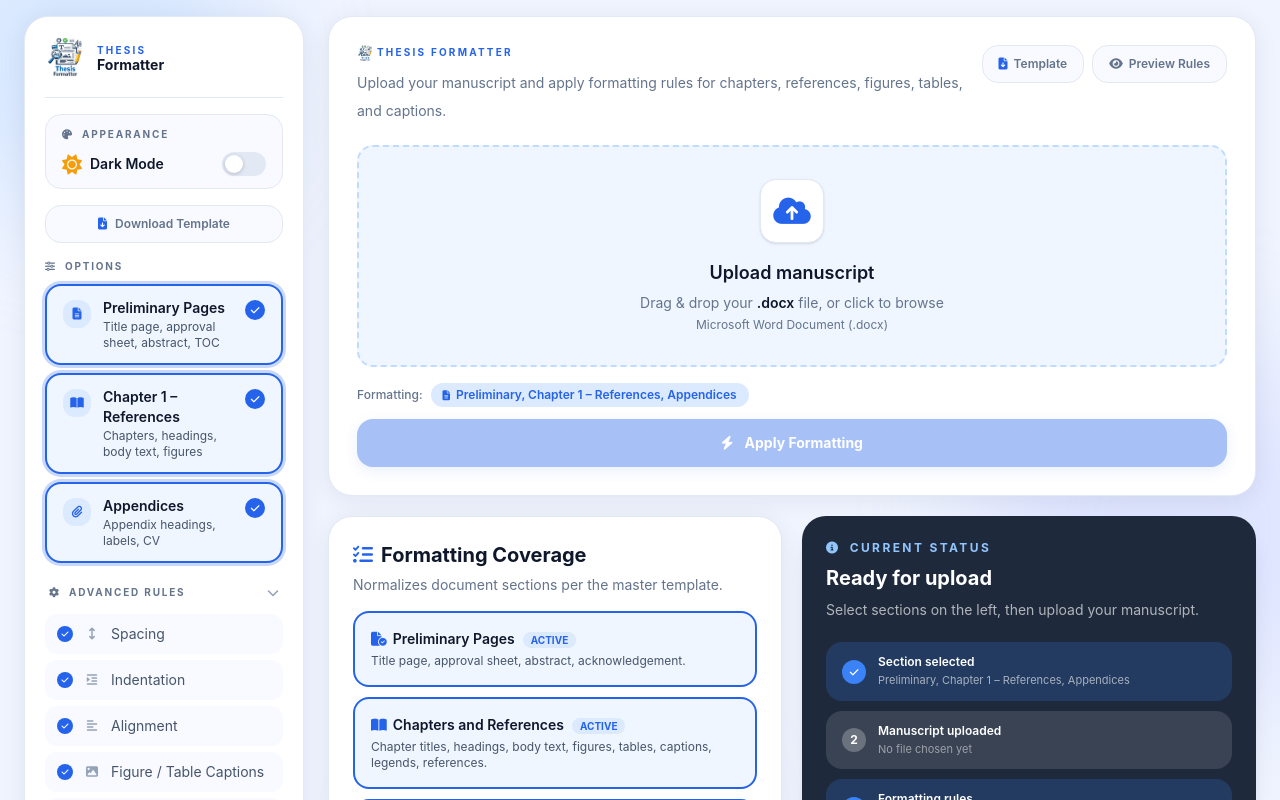
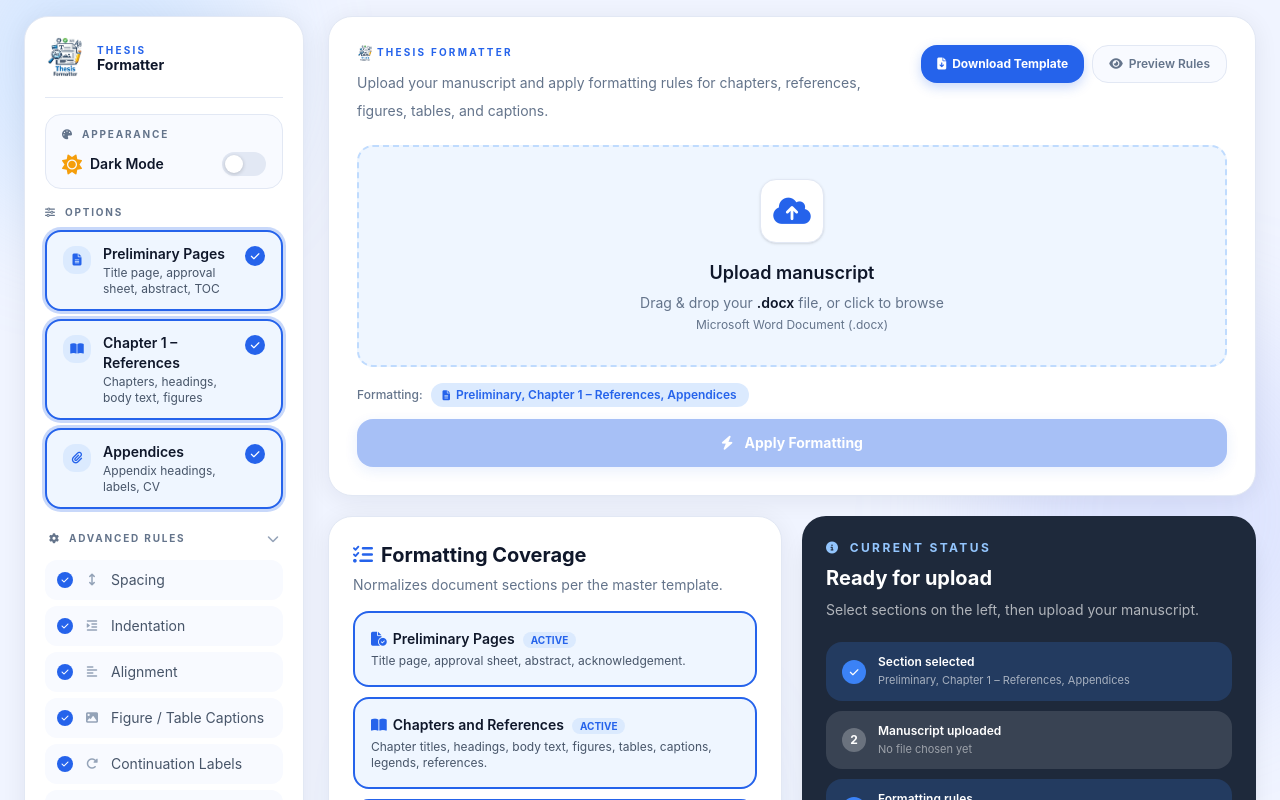
Before and after one commit to RaileySawada/Thesis_Formatter, a React (Vite) app: page / in a window 1280 px wide. Shown: the top 800 px of the page. Built offline with nearby package versions, Linux system fonts and the light colour scheme.

Commit message:
Changes to be committed: 	modified:   index.html 	modified:   src/App.tsx 	modified:   src/components/Sidebar.tsx

```diff
--- a/index.html
+++ b/index.html
@@ -22,7 +22,10 @@
       property="og:description"
       content="Automatically format your thesis manuscript to City College of Calamba standards."
     />
-    <meta property="og:image" content="/og_logo.png" />
+    <meta
+      property="og:image"
+      content="https://thesis-formatter.kesug.com/images/og_logo.png"
+    />
     <meta property="og:image:alt" content="Manuscript Formatter" />
     <meta property="og:url" content="https://thesis-formatter.kesug.com/" />
 
@@ -33,7 +36,10 @@
       name="twitter:description"
       content="Automatically format your thesis manuscript to City College of Calamba standards."
     />
-    <meta name="twitter:image" content="/og_logo.png" />
+    <meta
+      name="twitter:image"
+      content="https://thesis-formatter.kesug.com/images/og_logo.png"
+    />
 
     <link
       rel="stylesheet"
--- a/src/App.tsx
+++ b/src/App.tsx
@@ -292,18 +292,14 @@ export default function App() {
                   <a
                     href="/template/manuscript_template.docx"
                     download="manuscript_template.docx"
-                    className="inline-flex items-center gap-1.5 rounded-2xl border px-4 py-2.5 text-xs font-semibold transition hover:opacity-80"
+                    className="inline-flex items-center gap-1.5 rounded-2xl px-4 py-2.5 text-xs font-bold text-white transition hover:opacity-90 active:scale-95 shadow-md"
                     style={{
-                      borderColor: "var(--border)",
-                      color: "var(--text-soft)",
-                      background: "var(--surface-raised)",
+                      background: "var(--accent)",
+                      boxShadow: "0 4px 12px var(--accent-glow)",
                     }}
                   >
-                    <i
-                      className="fa-solid fa-file-arrow-down text-xs"
-                      style={{ color: "var(--accent)" }}
-                    />{" "}
-                    Template
+                    <i className="fa-solid fa-file-arrow-down text-xs" />{" "}
+                    Download Template
                   </a>
                   <button
                     onClick={() => setPreviewOpen(true)}
--- a/src/components/Sidebar.tsx
+++ b/src/components/Sidebar.tsx
@@ -121,24 +121,6 @@ export default function Sidebar({
           </button>
         </div>
       </div>
-
-      {/* Download Template */}
-      <a
-        href="/assets/template/manuscript_template.docx"
-        download="manuscript_template.docx"
-        className="flex items-center justify-center gap-2 rounded-2xl border px-4 py-2.5 text-xs font-semibold transition hover:opacity-80"
-        style={{
-          borderColor: "var(--border)",
-          background: "var(--surface-raised)",
-          color: "var(--text-soft)",
-        }}
-      >
-        <i
-          className="fa-solid fa-file-arrow-down"
-          style={{ color: "var(--accent)" }}
-        />
-        Download Template
-      </a>
 
       {/* Options */}
       <div>
```
